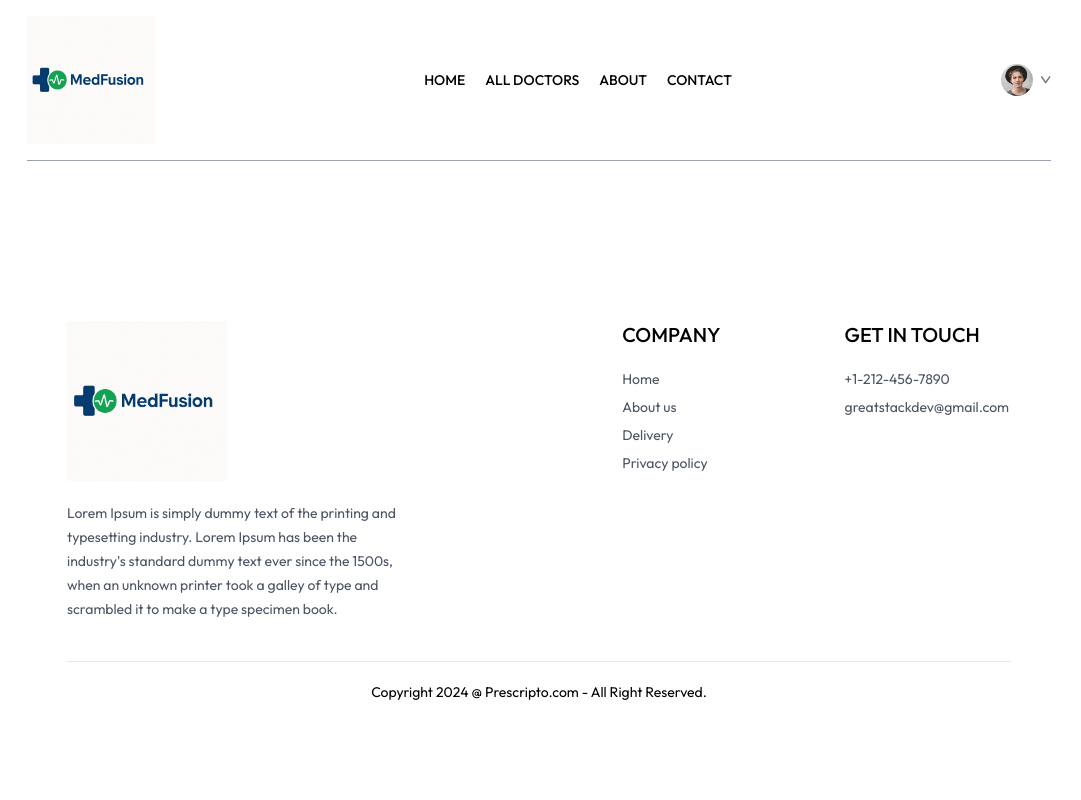
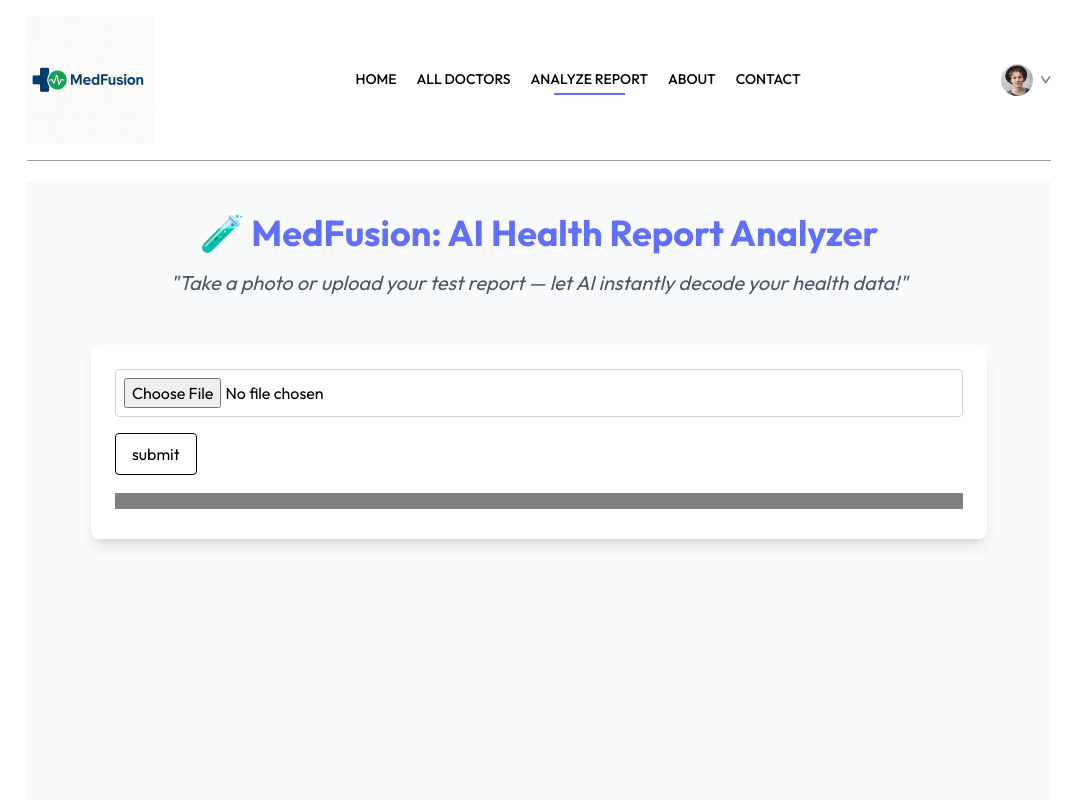
Before and after one commit to tanishg5/MedFusion-Frontend, a React (Vite) app: page /report in a window 1280 px wide. Shown: the top 800 px of the page, without its empty margins (101-1182 px from the left). Built offline with nearby package versions, Linux system fonts and the light colour scheme.

Commit message:
Your changes before pull

```diff
--- a/index.html
+++ b/index.html
@@ -4,6 +4,7 @@
     <meta charset="UTF-8" />
     <link rel="icon" type="image/svg+xml" href="/vite.svg" />
     <meta name="viewport" content="width=device-width, initial-scale=1.0" />
+
     <title>Medfusion</title>
   </head>
   <body >
--- a/src/App.jsx
+++ b/src/App.jsx
@@ -1,4 +1,4 @@
-import React from 'react'
+import React, { useState } from 'react'
 import Navbar from './components/Navbar'
 import { Routes, Route } from 'react-router-dom'
 import Home from './pages/Home'
@@ -10,9 +10,9 @@ import Appointment from './pages/Appointment'
 import MyAppointments from './pages/MyAppointments'
 import MyProfile from './pages/MyProfile'
 import Footer from './components/Footer'
+import Report from './pages/Report'
 
 const App = () => {
-
   return (
     <div className='mx-4 sm:mx-[10%]'>
       <Navbar />
@@ -26,6 +26,7 @@ const App = () => {
         <Route path='/appointment/:docId' element={<Appointment />} />
         <Route path='/my-appointments' element={<MyAppointments />} />
         <Route path='/my-profile' element={<MyProfile />} />
+        <Route path="/report" element={<Report />} />
       </Routes>
       <Footer />
     </div>
--- /dev/null
+++ b/src/ImageProcessing/Ocr.jsx
@@ -0,0 +1,43 @@
+import { useState } from 'react'
+import Tesseract from 'tesseract.js'
+function Ocr(props) {
+  const [file , setfile] = useState();
+  const [progress , setProgress] = useState(0);
+  const [result , setResult] = useState("");
+  const onFileChange = (e)=>{
+    setfile(e.target.files[0])
+  };
+
+  const processImage = () => {
+    Tesseract.recognize(
+      file ,
+      "eng" ,
+      {logger: (result)=>{
+        if (result.status === "recognizing text") {
+          setProgress(result.progress);
+        }
+      }}
+    ).then (({data:{text}})=>{
+       setResult(text);
+       props.extractedtext(text);
+    })
+  }
+  return (
+    <>
+     <div className="flex flex-col gap-4">
+      <input type="file" onChange={onFileChange} className="border border-gray-300 rounded p-2"/>
+      <div>
+        <input type="button" value="submit" onClick={processImage} className="border border-black px-4 py-2 rounded hover:bg-gray-100 transition-colors"/>
+      </div>
+      <div>
+        <progress value={progress} max={1} className="w-full" />
+      </div>
+      {/* <div>
+       // {result}
+      </div> */}
+     </div>
+    </>
+  )
+}
+
+export default Ocr;
--- /dev/null
+++ b/src/ImageProcessing/aiAnalysis.js
@@ -0,0 +1,22 @@
+import { GoogleGenerativeAI } from '@google/generative-ai';
+
+const API_KEY = import.meta.env.VITE_GEMINI_API_KEY; // use REACT_APP_ prefix if using CRA
+
+const genAI = new GoogleGenerativeAI(API_KEY);
+
+export const generateGeminiResponse = async (text) => {
+  try {
+    const model = genAI.getGenerativeModel({ model: "gemini-1.5-flash" });
+
+    const prompt = `Summarize the following text:\n\n${text}`;
+
+    const result = await model.generateContent(prompt);
+    const response = result.response;
+    const summary = response.text();
+
+    return summary;
+  } catch (err) {
+    console.error("Gemini Error:", err);
+    return "Failed to fetch response from Gemini.";
+  }
+};
--- a/src/components/Navbar.jsx
+++ b/src/components/Navbar.jsx
@@ -21,7 +21,11 @@ const Navbar = () => {
           <li className='py-1'>ALL DOCTORS</li>
           <hr className='border-none outline-none h-0.5 bg-primary w-3/5 m-auto hidden' />
         </NavLink>
-        <NavLink to='/about' >
+         <NavLink to='/report' >
+          <li className='py-1'>ANALYZE REPORT</li>
+          <hr className='border-none outline-none h-0.5 bg-primary w-3/5 m-auto hidden' />
+        </NavLink>
+         <NavLink to='/about' >
           <li className='py-1'>ABOUT</li>
           <hr className='border-none outline-none h-0.5 bg-primary w-3/5 m-auto hidden' />
         </NavLink>
--- /dev/null
+++ b/src/pages/Report.jsx
@@ -0,0 +1,43 @@
+import React from 'react'
+import { generateGeminiResponse } from '../ImageProcessing/aiAnalysis'
+import Ocr from '../ImageProcessing/Ocr'
+import { useState } from 'react';
+
+function Report() {
+    const [summary, setSummary] = useState("");
+    const handleExtractedText = async (text) => {
+        const result = await generateGeminiResponse(text);
+        // console.log("Summary from OpenAI:", result);  check if OpenAI responded
+        setSummary(result);
+    }
+
+    return (
+        <div className="min-h-screen bg-gray-50 py-8 px-4 sm:px-6 lg:px-8">
+            <div className="max-w-4xl mx-auto">
+                <div className="text-center mb-12">
+                    <h1 className="text-4xl font-bold text-primary mb-4">
+                        🧪 MedFusion: AI Health Report Analyzer
+                    </h1>
+                    <h2 className="text-xl text-gray-600 italic">
+                        "Take a photo or upload your test report — let AI instantly decode your health data!"
+                    </h2>
+                </div>
+
+                <div className="bg-white rounded-lg shadow-lg p-6 mb-8">
+                    <Ocr extractedtext={handleExtractedText} />
+                </div>
+
+                {summary && (
+                    <div className="bg-white rounded-lg shadow-lg p-6">
+                        <h3 className="text-2xl font-semibold text-gray-900 mb-4">Analysis Results</h3>
+                        <div className="prose max-w-none">
+                            <p className="text-gray-700 whitespace-pre-wrap">{summary}</p>
+                        </div>
+                    </div>
+                )}
+            </div>
+        </div>
+    )
+}
+
+export default Report
```
Also changed, not shown: package.json (+5 -2 lines), 2 other files (tests, documents, lock files or other folders).
